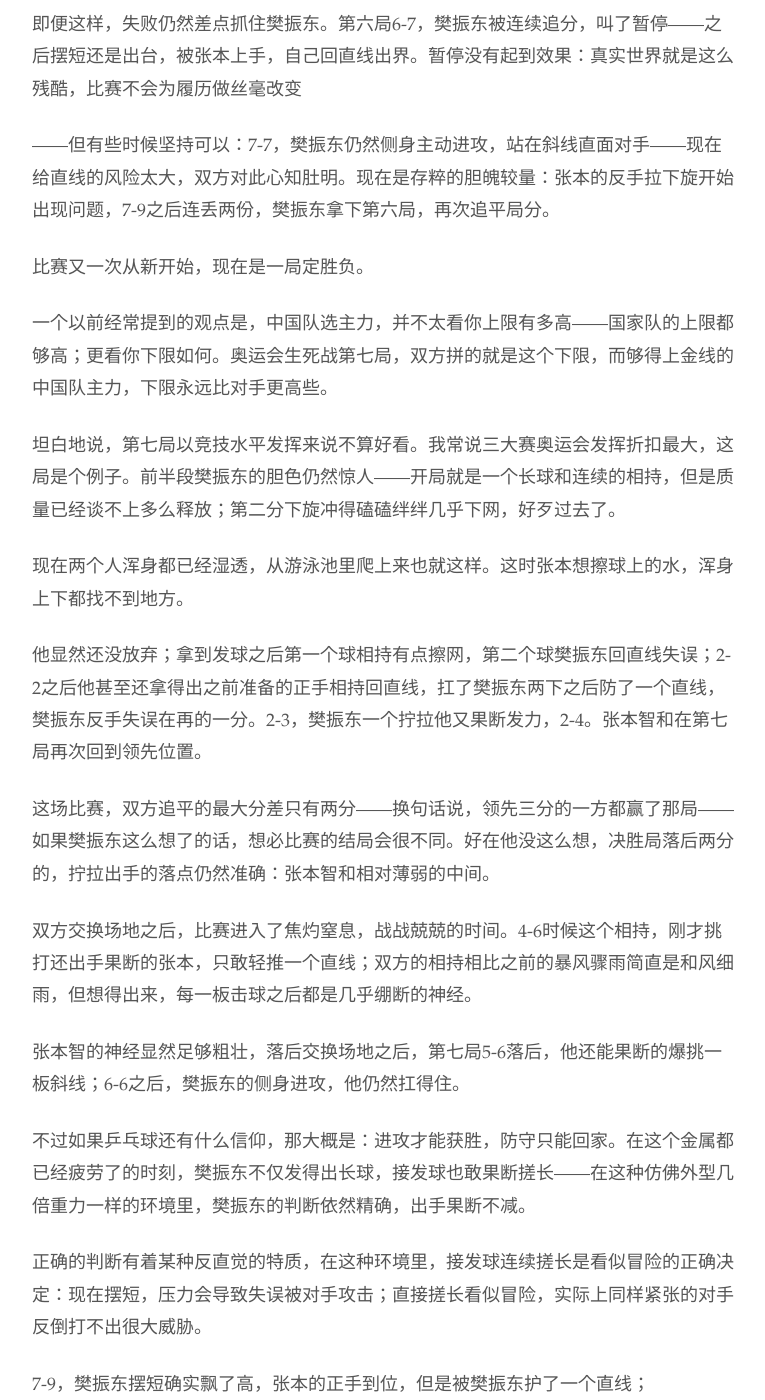
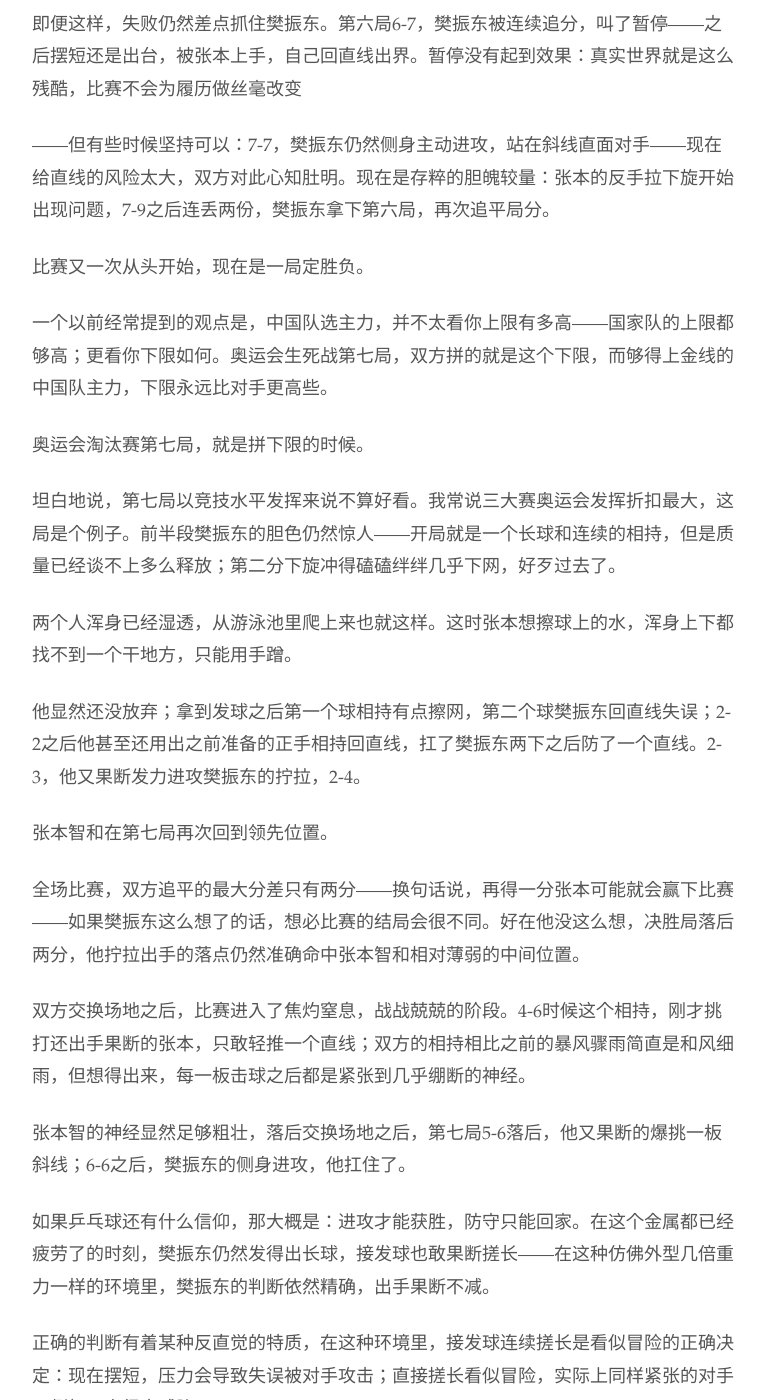
Before and after one commit to readandchedan/readandchedan.github.io, a Jekyll site: the page built from _posts/tabletennis/_posts/2024-08-01-fan-zhendong-harimoto.md, in a window 1280 px wide and 1400 px high, scrolled down 4343 px. Shown: the whole window, without its empty margins (256-1021 px from the left). Built offline with Jekyll 4.4.1, drawn with Linux system fonts in a browser that asks for light colours; some of the changed text lies outside the part shown.

Commit message:
new post

```diff
--- a/_posts/tabletennis/_posts/2024-08-01-fan-zhendong-harimoto.md
+++ b/_posts/tabletennis/_posts/2024-08-01-fan-zhendong-harimoto.md
@@ -82,23 +82,27 @@ layout: default
 
 ——但有些时候坚持可以：7-7，樊振东仍然侧身主动进攻，站在斜线直面对手——现在给直线的风险太大，双方对此心知肚明。现在是存粹的胆魄较量：张本的反手拉下旋开始出现问题，7-9之后连丢两份，樊振东拿下第六局，再次追平局分。
 
-比赛又一次从新开始，现在是一局定胜负。
+比赛又一次从头开始，现在是一局定胜负。
 
 一个以前经常提到的观点是，中国队选主力，并不太看你上限有多高——国家队的上限都够高；更看你下限如何。奥运会生死战第七局，双方拼的就是这个下限，而够得上金线的中国队主力，下限永远比对手更高些。
 
+奥运会淘汰赛第七局，就是拼下限的时候。
+
 坦白地说，第七局以竞技水平发挥来说不算好看。我常说三大赛奥运会发挥折扣最大，这局是个例子。前半段樊振东的胆色仍然惊人——开局就是一个长球和连续的相持，但是质量已经谈不上多么释放；第二分下旋冲得磕磕绊绊几乎下网，好歹过去了。
 
-现在两个人浑身都已经湿透，从游泳池里爬上来也就这样。这时张本想擦球上的水，浑身上下都找不到地方。
+两个人浑身已经湿透，从游泳池里爬上来也就这样。这时张本想擦球上的水，浑身上下都找不到一个干地方，只能用手蹭。
 
-他显然还没放弃；拿到发球之后第一个球相持有点擦网，第二个球樊振东回直线失误；2-2之后他甚至还拿得出之前准备的正手相持回直线，扛了樊振东两下之后防了一个直线，樊振东反手失误在再的一分。2-3，樊振东一个拧拉他又果断发力，2-4。张本智和在第七局再次回到领先位置。
+他显然还没放弃；拿到发球之后第一个球相持有点擦网，第二个球樊振东回直线失误；2-2之后他甚至还用出之前准备的正手相持回直线，扛了樊振东两下之后防了一个直线。2-3，他又果断发力进攻樊振东的拧拉，2-4。
 
-这场比赛，双方追平的最大分差只有两分——换句话说，领先三分的一方都赢了那局——如果樊振东这么想了的话，想必比赛的结局会很不同。好在他没这么想，决胜局落后两分的，拧拉出手的落点仍然准确：张本智和相对薄弱的中间。
+张本智和在第七局再次回到领先位置。
 
-双方交换场地之后，比赛进入了焦灼窒息，战战兢兢的时间。4-6时候这个相持，刚才挑打还出手果断的张本，只敢轻推一个直线；双方的相持相比之前的暴风骤雨简直是和风细雨，但想得出来，每一板击球之后都是几乎绷断的神经。
+全场比赛，双方追平的最大分差只有两分——换句话说，再得一分张本可能就会赢下比赛——如果樊振东这么想了的话，想必比赛的结局会很不同。好在他没这么想，决胜局落后两分，他拧拉出手的落点仍然准确命中张本智和相对薄弱的中间位置。
 
-张本智的神经显然足够粗壮，落后交换场地之后，第七局5-6落后，他还能果断的爆挑一板斜线；6-6之后，樊振东的侧身进攻，他仍然扛得住。
+双方交换场地之后，比赛进入了焦灼窒息，战战兢兢的阶段。4-6时候这个相持，刚才挑打还出手果断的张本，只敢轻推一个直线；双方的相持相比之前的暴风骤雨简直是和风细雨，但想得出来，每一板击球之后都是紧张到几乎绷断的神经。
 
-不过如果乒乓球还有什么信仰，那大概是：进攻才能获胜，防守只能回家。在这个金属都已经疲劳了的时刻，樊振东不仅发得出长球，接发球也敢果断搓长——在这种仿佛外型几倍重力一样的环境里，樊振东的判断依然精确，出手果断不减。
+张本智的神经显然足够粗壮，落后交换场地之后，第七局5-6落后，他又果断的爆挑一板斜线；6-6之后，樊振东的侧身进攻，他扛住了。
+
+如果乒乓球还有什么信仰，那大概是：进攻才能获胜，防守只能回家。在这个金属都已经疲劳了的时刻，樊振东仍然发得出长球，接发球也敢果断搓长——在这种仿佛外型几倍重力一样的环境里，樊振东的判断依然精确，出手果断不减。
 
 正确的判断有着某种反直觉的特质，在这种环境里，接发球连续搓长是看似冒险的正确决定：现在摆短，压力会导致失误被对手攻击；直接搓长看似冒险，实际上同样紧张的对手反倒打不出很大威胁。
 
```
Also changed, not shown: other parts of _posts/tabletennis/_posts/2024-08-01-fan-zhendong-harimoto.md (+1 -1 lines).
